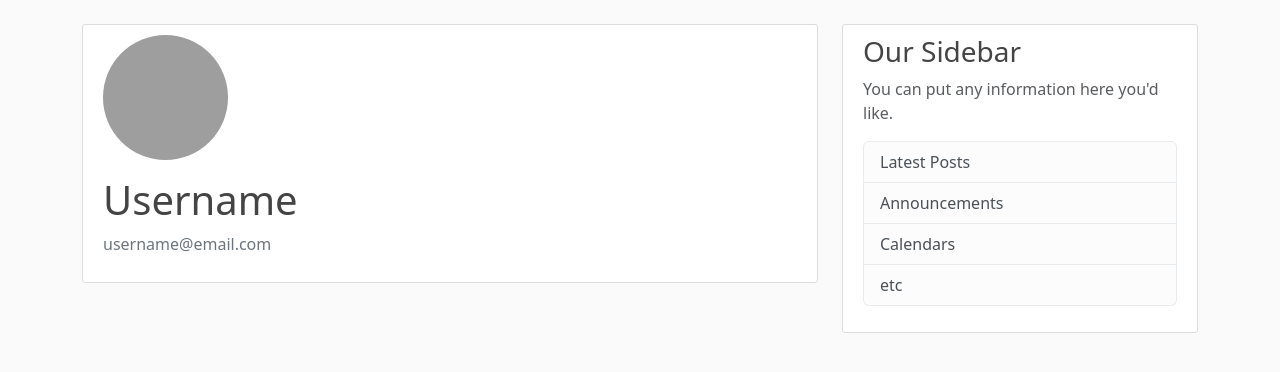
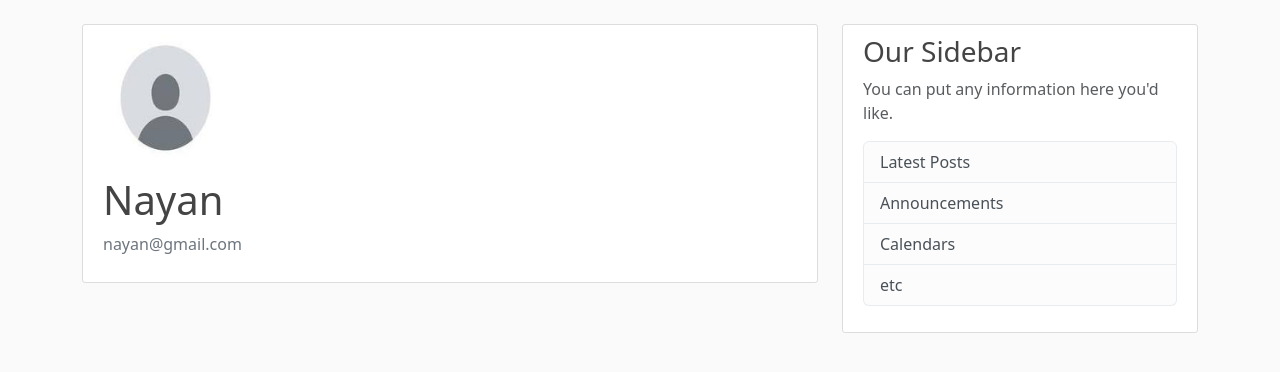
Before and after one commit to nayanGowdaM/Flask-Tutorial, a Flask app: page /account in a window 1280 px wide. Shown: the part 56-428 px from the top of the page. Run offline with Flask 3, Linux system fonts and the light colour scheme; a user stored in the database is signed in; grey boxes are pictures that could not be loaded.

Commit message:
Profile Picture to account

```diff
--- a/flaskblog/routes.py
+++ b/flaskblog/routes.py
@@ -73,4 +73,5 @@ def logout():
 @app.route("/account")
 @login_required
 def account():
-    return render_template('account.html', title='Account')
+    image_file = url_for('static', filename='profile_pics/' + current_user.image)
+    return render_template('account.html', title='Account',image_file=image_file)
--- a/flaskblog/templates/account.html
+++ b/flaskblog/templates/account.html
@@ -2,10 +2,10 @@
 {% block content %}
     <div class="content-section">
         <div class="media">
-      <img class="rounded-circle account-img" src="userimage.jpg" alt="profile Picture">
+        <img class="rounded-circle account-img" src="{{ image_file }}" alt="profile Picture">
         <div class="media-body">
-        <h2 class="account-heading">Username</h2>
-        <p class="text-secondary">username@email.com</p>
+            <h2 class="account-heading">{{ current_user.username }}</h2>
+            <p class="text-secondary">{{ current_user.email }}</p>
         </div>
         </div>
         <!-- FORM HERE -->
```
Also changed, not shown: flaskblog/static/profile_pics/default.jpg (added), flaskblog/static/profile_pics/nayan.jpg (added). Lines whose indentation alone changed are shown as unchanged.
